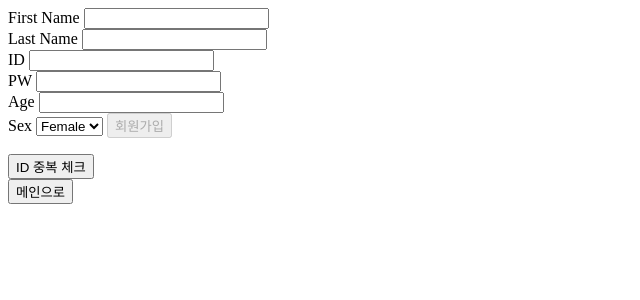
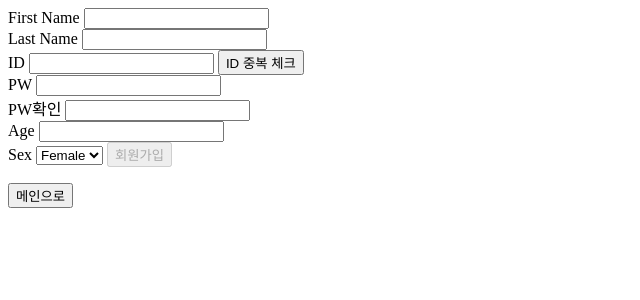
Before and after one commit to jjuni1115/Music-Recommend-Web, a Java web app: page /member/signup in a window 1280 px wide. Shown: the top 300 px of the page, without its empty margins (0-640 px from the left). Run offline with Spring Boot 4, a stand-in JSP engine, Linux system fonts and the light colour scheme; the project's own start-up code is not run, and a stand-in starts its controllers and pages.

Commit message:
Add files via upload

```diff
--- a/possible/src/main/webapp/WEB-INF/views/member/signup.jsp
+++ b/possible/src/main/webapp/WEB-INF/views/member/signup.jsp
@@ -51,6 +51,33 @@
                     $('#register').attr("disabled", false);
                 }
             });
+            /*$(function (){
+                $('#password1').keyup(function (){
+                    $('#chkNotice').html('');
+                });
+                $('#password2').keyup(function (){
+                    if($('password1').val()!=$('password2').val()){
+                        $('#chkNotice').html('비밀번호 일치하지 않음<br><br>');
+                        $('#chkNotice').attr('color','#f82a2aa3');
+                    }else{
+                        $('#chkNotice').html('비밀번호 일치함<br><br>');
+                        $('#chkNotice').attr('color', '#199894b3');
+                    }
+                });
+            });*/
+            $(function(){
+
+//비밀번호 확인
+                $('#password2').blur(function(){
+                    if($('#password1').val() != $('#password2').val()){
+                        if($('#password2').val()!=''){
+                            alert("비밀번호가 일치하지 않습니다.");
+                            $('#password2').val('');
+                            $('#password2').focus();
+                        }
+                    }
+                })
+            });
         }
     </script>
 
@@ -61,8 +88,11 @@
     <form action="/member/register" method="post">
         First Name <input type="text" name="first_name" required="required"><br>
         Last Name  <input type="text" name="last_name" required="required"><br>
-        ID         <input type="text" name="account" class="account_input" required="required"><br>
-        PW         <input type="password" name="password" required="required" minlength="8"><br>
+        ID         <input type="text" name="account" class="account_input" required="required">
+        <button type="button" onclick="id_check_func()" id="check">ID 중복 체크</button><br>
+        PW         <input type="password" id="password1" name="password" required="required" minlength="8"><br>
+        PW확인      <input type="password" id="password2" name="password2" required="required" minlength="="8><br>
+        <font id="chkNotice" size=""2></font>
         Age        <input type="number" name="age" required="required" min="0"><br>
         Sex        <select name="sex">
                     <option value=0>Female</option>
@@ -71,9 +101,8 @@
         <input type="hidden" name="class_" value=1 />
         <input type="hidden" name="money" value=0 />
 
-        <button type="submit" id="register" disabled="disabled">회원가입</button>
+        <button type="submit"  id="register" disabled="disabled">회원가입</button>
     </form>
-    <button type="button" onclick="id_check_func()" id="check">ID 중복 체크</button>
 </div>
 
 <button onclick="javascript:location.href='/';">메인으로</button>
```
